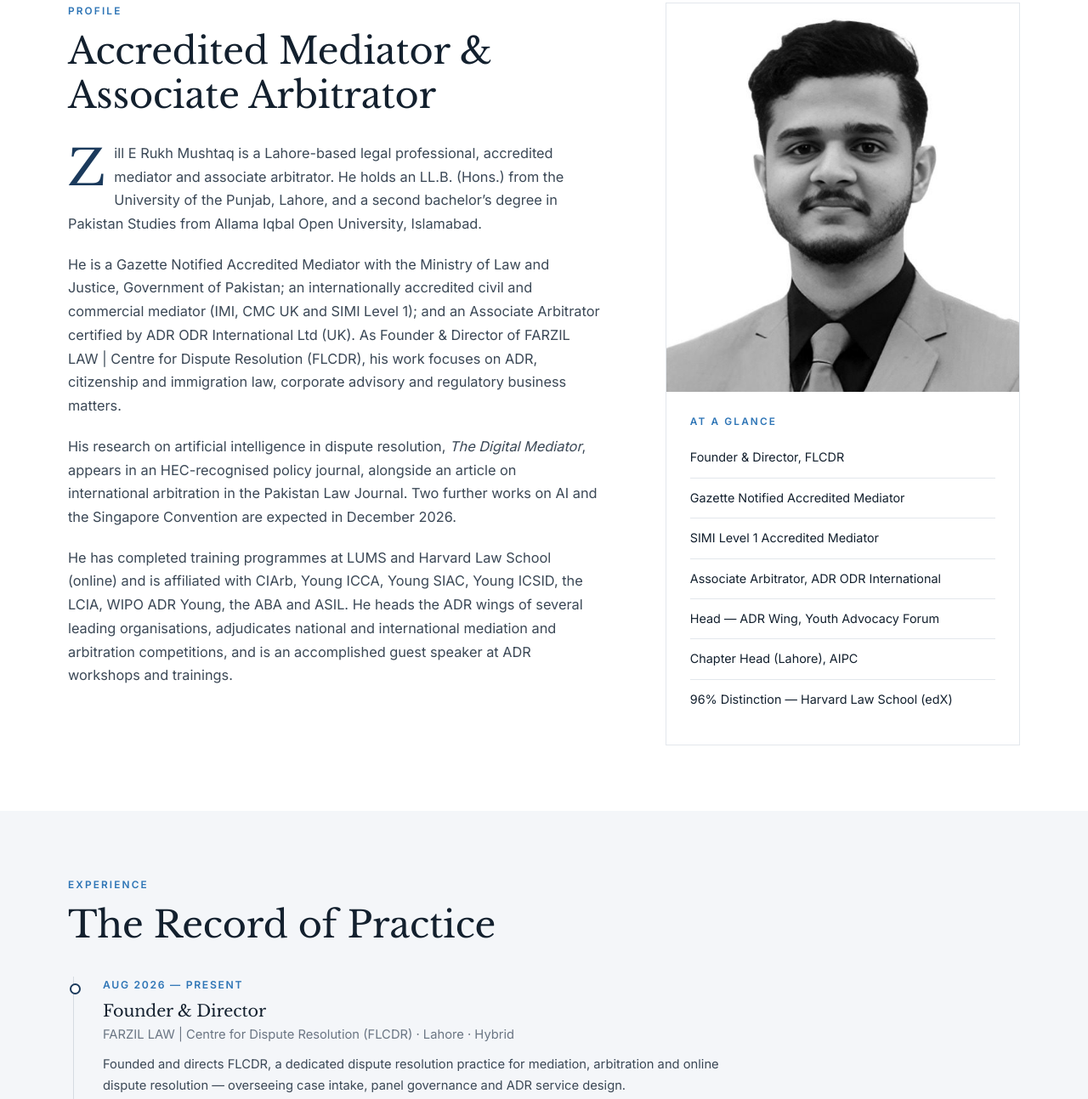
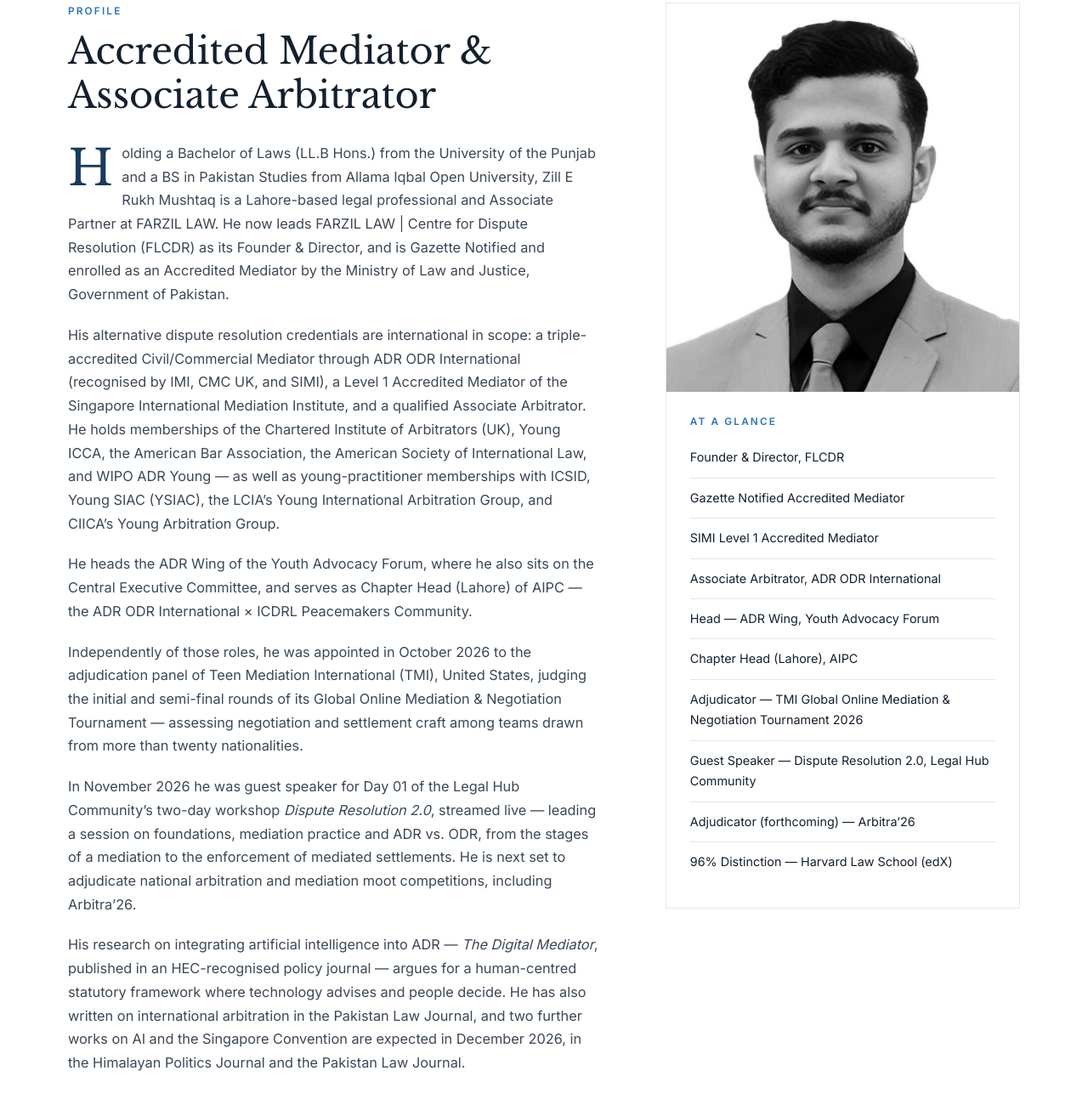
Before and after one commit to zillrh35-Farzillaw/zill-e-rukh-mushtaq-portfolio, a plain HTML site: page about/index.html in a window 1280 px wide. Shown: the part 456-1749 px from the top of the page at 85% size. Drawn offline with nearby package versions, Linux system fonts and the light colour scheme.

Commit message:
Restore the detailed profile on the About page
The short generic line was meant only for the CV and paper bio. The
website bio again names the YAF ADR Wing, AIPC, TMI adjudication, the
Legal Hub Community session, Arbitra'26 and the publications.

Co-Authored-By: Claude Opus 5.5 <noreply@anthropic.com>
Claude-Session: https://claude.ai/code/session_01WCnzwhRQ3coXkHtuAk4MXJ

```diff
--- a/about/index.html
+++ b/about/index.html
@@ -45,10 +45,12 @@
     <div class="prose rv">
       <div class="eyebrow">Profile</div>
       <h2 class="h-sec" style="margin-bottom:28px">Accredited Mediator &amp; Associate Arbitrator</h2>
-      <p>Zill E Rukh Mushtaq is a Lahore-based legal professional, accredited mediator and associate arbitrator. He holds an LL.B. (Hons.) from the University of the Punjab, Lahore, and a second bachelor&rsquo;s degree in Pakistan Studies from Allama Iqbal Open University, Islamabad.</p>
-      <p>He is a Gazette Notified Accredited Mediator with the Ministry of Law and Justice, Government of Pakistan; an internationally accredited civil and commercial mediator (IMI, CMC UK and SIMI Level 1); and an Associate Arbitrator certified by ADR ODR International Ltd (UK). As Founder &amp; Director of FARZIL LAW | Centre for Dispute Resolution (FLCDR), his work focuses on ADR, citizenship and immigration law, corporate advisory and regulatory business matters.</p>
-      <p>His research on artificial intelligence in dispute resolution, <em>The Digital Mediator</em>, appears in an HEC-recognised policy journal, alongside an article on international arbitration in the Pakistan Law Journal. Two further works on AI and the Singapore Convention are expected in December 2026.</p>
-      <p>He has completed training programmes at LUMS and Harvard Law School (online) and is affiliated with CIArb, Young ICCA, Young SIAC, Young ICSID, the LCIA, WIPO ADR Young, the ABA and ASIL. He heads the ADR wings of several leading organisations, adjudicates national and international mediation and arbitration competitions, and is an accomplished guest speaker at ADR workshops and trainings.</p>
+      <p>Holding a Bachelor of Laws (LL.B Hons.) from the University of the Punjab and a BS in Pakistan Studies from Allama Iqbal Open University, Zill E Rukh Mushtaq is a Lahore-based legal professional and Associate Partner at FARZIL LAW. He now leads FARZIL LAW | Centre for Dispute Resolution (FLCDR) as its Founder &amp; Director, and is Gazette Notified and enrolled as an Accredited Mediator by the Ministry of Law and Justice, Government of Pakistan.</p>
+      <p>His alternative dispute resolution credentials are international in scope: a triple-accredited Civil/Commercial Mediator through ADR ODR International (recognised by IMI, CMC UK, and SIMI), a Level 1 Accredited Mediator of the Singapore International Mediation Institute, and a qualified Associate Arbitrator. He holds memberships of the Chartered Institute of Arbitrators (UK), Young ICCA, the American Bar Association, the American Society of International Law, and WIPO ADR Young — as well as young-practitioner memberships with ICSID, Young SIAC (YSIAC), the LCIA&rsquo;s Young International Arbitration Group, and CIICA&rsquo;s Young Arbitration Group.</p>
+      <p>He heads the ADR Wing of the Youth Advocacy Forum, where he also sits on the Central Executive Committee, and serves as Chapter Head (Lahore) of AIPC — the ADR ODR International × ICDRL Peacemakers Community.</p>
+      <p>Independently of those roles, he was appointed in October 2026 to the adjudication panel of Teen Mediation International (TMI), United States, judging the initial and semi-final rounds of its Global Online Mediation &amp; Negotiation Tournament — assessing negotiation and settlement craft among teams drawn from more than twenty nationalities.</p>
+      <p>In November 2026 he was guest speaker for Day 01 of the Legal Hub Community&rsquo;s two-day workshop <i>Dispute Resolution 2.0</i>, streamed live — leading a session on foundations, mediation practice and ADR vs. ODR, from the stages of a mediation to the enforcement of mediated settlements. He is next set to adjudicate national arbitration and mediation moot competitions, including Arbitra&rsquo;26.</p>
+      <p>His research on integrating artificial intelligence into ADR — <i>The Digital Mediator</i>, published in an HEC-recognised policy journal — argues for a human-centred statutory framework where technology advises and people decide. He has also written on international arbitration in the Pakistan Law Journal, and two further works on AI and the Singapore Convention are expected in December 2026, in the Himalayan Politics Journal and the Pakistan Law Journal.</p>
     </div>
     <aside class="aside-card rv">
       <img src="/assets/images/photo.jpg" alt="Portrait of Zill E Rukh Mushtaq">
@@ -61,6 +63,9 @@
           <li>Associate Arbitrator, ADR ODR International</li>
           <li>Head — ADR Wing, Youth Advocacy Forum</li>
           <li>Chapter Head (Lahore), AIPC</li>
+          <li>Adjudicator — TMI Global Online Mediation &amp; Negotiation Tournament 2026</li>
+          <li>Guest Speaker — Dispute Resolution 2.0, Legal Hub Community</li>
+          <li>Adjudicator (forthcoming) — Arbitra&rsquo;26</li>
           <li>96% Distinction — Harvard Law School (edX)</li>
         </ul>
       </div>
```
